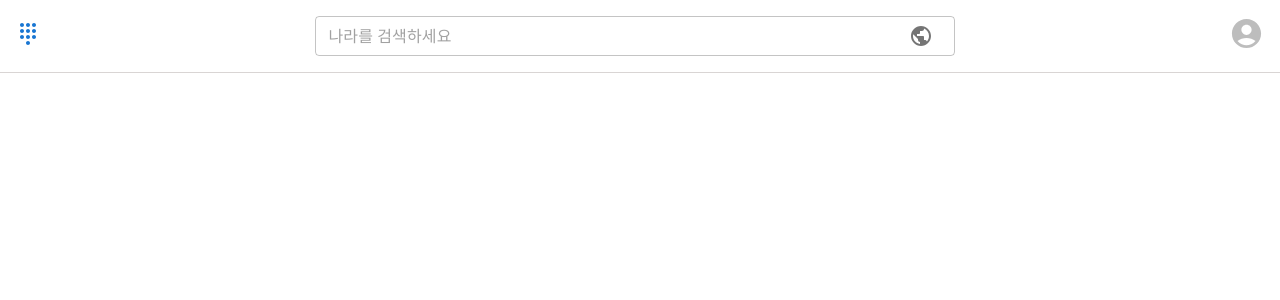
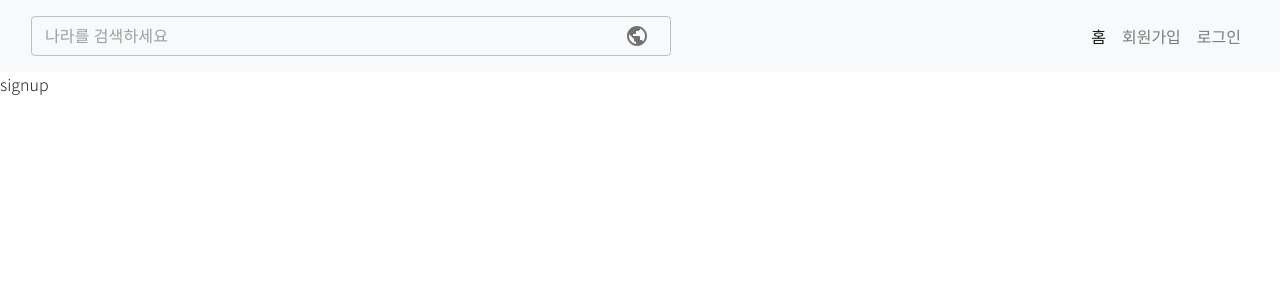
Before and after one commit to kaynekaynekayne/travel--call, a React (Create React App) app in the folder client/: page /signup in a window 1280 px wide. Before the commit this address had no page. Shown: the top 300 px of the page. Built offline with nearby package versions, Linux system fonts and the light colour scheme.

Commit message:
login and signup component

```diff
--- a/client/package.json
+++ b/client/package.json
@@ -11,6 +11,7 @@
     "@testing-library/react": "^13.4.0",
     "@testing-library/user-event": "^13.5.0",
     "axios": "^0.27.2",
+    "bootstrap": "^5.2.1",
     "react": "^18.2.0",
     "react-dom": "^18.2.0",
     "react-router-dom": "^6.4.1",
--- a/client/src/components/header.jsx
+++ b/client/src/components/header.jsx
@@ -1,28 +1,62 @@
 import React from 'react'
 import {Link} from 'react-router-dom';
 import Search from './search';
-import styled from 'styled-components';
-import {Dialpad, AccountCircle} from '@mui/icons-material';
-
 
 const Header = () => {
+
     return (
-        <nav >
-            <NavStyle>
-                <li><Link to="/"><Dialpad color="primary"/></Link></li>
-                <li><Search /></li>
-                <li><Link to="/user"><AccountCircle color="disabled" fontSize="large"/></Link></li>
-            </NavStyle>
+        <nav className="navbar navbar-expand-lg navbar-light bg-light" style={{padding:'1rem'}}>
+            <div className="container-fluid">
+                <Search />
+                <button className="navbar-toggler" type="button" data-toggle="collapse" data-target="#navbarNav" aria-controls="navbarNav" aria-expanded="false" aria-label="Toggle navigation">
+                    <span className="navbar-toggler-icon"></span>
+                </button>
+                <div className="collapse navbar-collapse" id="navbarNav">
+                    <ul className="navbar-nav ml-auto">
+                        {false ? ( //user가 있으면
+                            <>
+                                <li className="nav-item active">
+                                    <Link className="nav-link" to="/">
+                                        홈
+                                    </Link>
+                                </li>
+                                <li className="nav-item">
+                                    <Link className="nav-link" to="/user">
+                                        프로필
+                                    </Link>
+                                </li>
+                                <li className="nav-item">
+                                    <span
+                                        className="nav-link"
+                                        style={{cursor:'pointer'}}
+                                        // onClick={handleLogout}
+                                    >로그아웃</span>
+                                </li>
+                            </>
+                        ) : (
+                            <>
+                                <li className="nav-item active">
+                                    <Link className="nav-link" to="/">
+                                        홈
+                                    </Link>
+                                </li>
+                                <li className="nav-item">
+                                    <Link className="nav-link" to="/signup">
+                                        회원가입
+                                    </Link>
+                                </li>
+                                <li className="nav-item">
+                                    <Link className="nav-link" to="/login">
+                                        로그인
+                                    </Link>
+                                </li>
+                            </>
+                        )}
+                    </ul>
+                </div>
+            </div>
         </nav>
     )
 };
 
-const NavStyle=styled.ul`
-    display:flex;
-    border-bottom:1px solid #d9d5d4;
-    justify-content:space-between;
-    padding:1rem;
-    align-items:center;
-`;
-
-export default Header
+export default Header;
--- /dev/null
+++ b/client/src/pages/login.jsx
@@ -0,0 +1,9 @@
+import React from 'react'
+
+const Login = () => {
+    return (
+        <div>login</div>
+    )
+}
+
+export default Login;
--- a/client/src/pages/pages.jsx
+++ b/client/src/pages/pages.jsx
@@ -1,7 +1,9 @@
 import React from 'react';
 import {Routes, Route} from 'react-router-dom';
 import Home from './home';
+import Login from './login';
 import Searched from './searched';
+import Signup from './signup';
 
 
 
@@ -9,6 +11,8 @@
     return (
         <Routes>
             <Route path="/" element={<Home />} />
+            <Route path="/signup" element={<Signup />} />
+            <Route path="/login" element={<Login />} />
             <Route path="/searched/:country" element={<Searched />} />
         </Routes>
     )
--- a/client/src/pages/searched.jsx
+++ b/client/src/pages/searched.jsx
@@ -42,9 +42,9 @@
 
     return (
         <div>
-            {noResult ? <h4>결과 없음</h4> :
+            {noResult ? <h3>결과 없음</h3> :
                 <MainStyle>
-                    <h1>{keyword.country_nm}</h1>
+                    <h2>{keyword.country_nm}</h2>
                     <img src={keyword.flag_download_url} />
                     <br/>
                     <Button variant="outlined" startIcon={<AddBox />}>추가</Button>
@@ -75,7 +75,7 @@
     text-align:center;
     margin:3rem;
 
-    h1{
+    h2{
         margin-bottom:1.5rem;
     }
     div{
--- /dev/null
+++ b/client/src/pages/signup.jsx
@@ -0,0 +1,9 @@
+import React from 'react'
+
+const Signup = () => {
+    return (
+        <div>signup</div>
+    )
+}
+
+export default Signup;
```
Also changed, not shown: client/src/context/authContext.js (added, +23 -0 lines), 1 other file (tests, documents, lock files or other folders).
